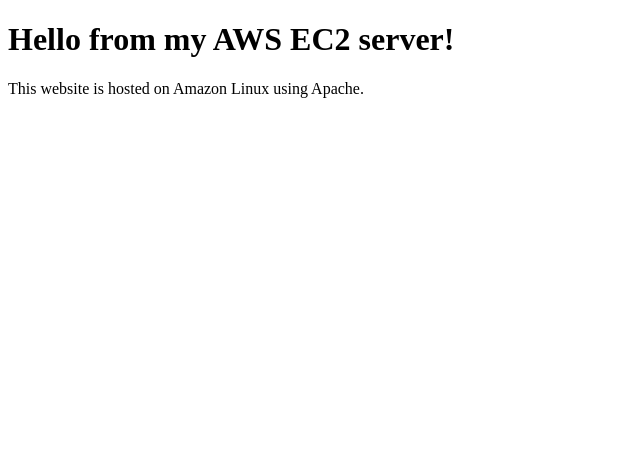
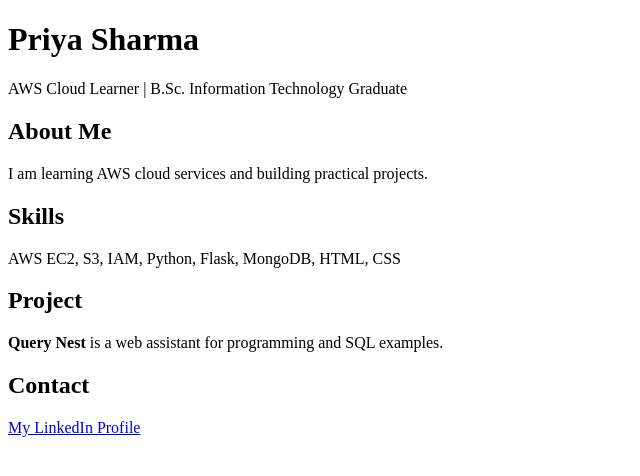
Before and after one commit to priyasharma271105-coder/aws-iam-ec2-lab, a plain HTML site: page index.html in a window 1280 px wide. Shown: the whole page, without its empty margins (0-640 px from the left). Drawn offline with Linux system fonts and the light colour scheme.

Commit message:
Update index.html

```diff
--- a/index.html
+++ b/index.html
@@ -1,8 +1,26 @@
 <!DOCTYPE html>
-<html>
-<head><title>AWS EC2 Lab</title></head>
+<html lang="en">
+<head>
+  <meta charset="UTF-8">
+  <meta name="viewport" content="width=device-width, initial-scale=1">
+  <title>Priya Sharma | AWS Portfolio</title>
+</head>
 <body>
-  <h1>Hello from my AWS EC2 server!</h1>
-  <p>This website is hosted on Amazon Linux using Apache.</p>
+  <h1>Priya Sharma</h1>
+  <p>AWS Cloud Learner | B.Sc. Information Technology Graduate</p>
+
+  <h2>About Me</h2>
+  <p>I am learning AWS cloud services and building practical projects.</p>
+
+  <h2>Skills</h2>
+  <p>AWS EC2, S3, IAM, Python, Flask, MongoDB, HTML, CSS</p>
+
+  <h2>Project</h2>
+  <p><strong>Query Nest</strong> is a web assistant for programming and SQL examples.</p>
+
+  <h2>Contact</h2>
+  <p><a href="https://www.linkedin.com/in/priya-sharma-1276a5301/">
+    My LinkedIn Profile
+  </a></p>
 </body>
 </html>
```
